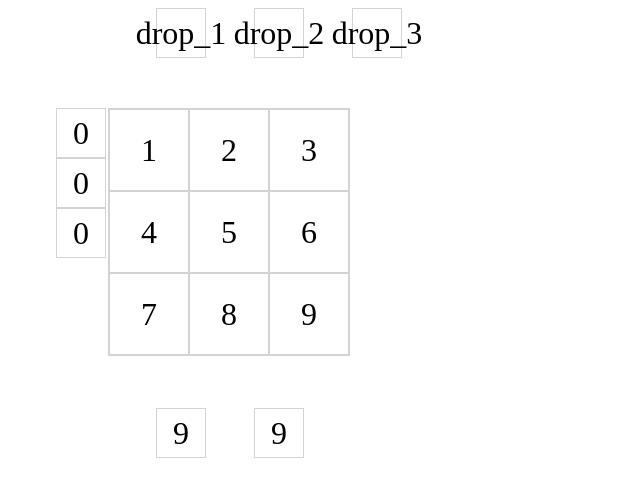
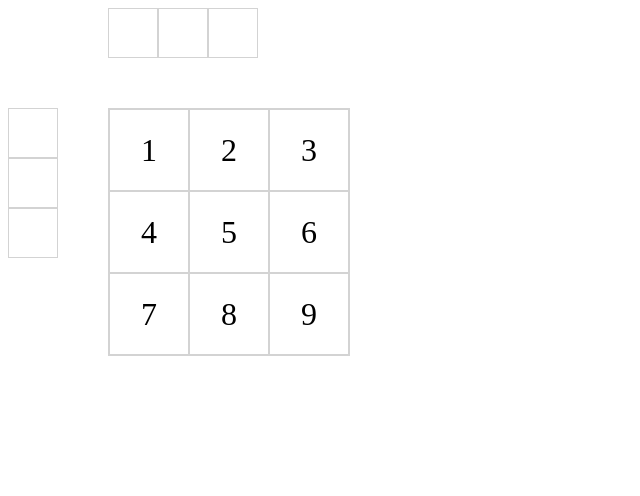
Before and after one commit to nagi-moriyama-lvgs/triple-three, a React app: page / in a window 1280 px wide. Shown: the top 496 px of the page, without its empty margins (0-640 px from the left). Built offline with nearby package versions, Linux system fonts and the light colour scheme; the HTML template or start-up script is replaced by a standard one.

Commit message:
adderのvalue移動実装

```diff
--- /dev/null
+++ b/src/components/atoms/Adder.tsx
@@ -0,0 +1,36 @@
+import React, { memo } from "react";
+import styled from "styled-components";
+
+type BaseSquareProps = {
+  className?: string;
+  value?: string;
+  index?: number;
+  onClick?: (event: React.MouseEvent) => void;
+};
+
+const BaseSquare = React.forwardRef<HTMLDivElement, BaseSquareProps>(function (
+  { className, value, onClick, index },
+  ref
+) {
+  return (
+    <div className={className} ref={ref} onClick={onClick} data-index={index}>
+      <span>{value}</span>
+    </div>
+  );
+});
+
+const Square = styled(BaseSquare)`
+  & {
+    width: 3rem;
+    height: 3rem;
+    border: 1px solid lightgray;
+    display: flex;
+    justify-content: center;
+    align-items: center;
+    span {
+      font-size: 2rem;
+    }
+  }
+`;
+
+export default memo<BaseSquareProps>(Square);
--- a/src/components/organisms/TripleThreeCore.tsx
+++ b/src/components/organisms/TripleThreeCore.tsx
@@ -1,8 +1,7 @@
-import React, { memo } from "react";
+import React, { memo, useState, useCallback, useEffect } from "react";
 import styled from "styled-components";
-import Square from "~/components/atoms/Square";
+import Adder from "~/components/atoms/Adder";
 import NineSquares from "~/components/molecules/NineSquares";
-import { useDnD } from "~/hooks/useDnD";
 
 type BaseTripleThreeCoreProps = {
   className?: string;
@@ -11,57 +10,44 @@ type BaseTripleThreeCoreProps = {
 const BaseTripleThreeCore: React.FC<BaseTripleThreeCoreProps> = ({
   className,
 }) => {
-  const dragList: string[] = ['hand_1', 'hand_2'];
-  const dropList: string[] = ['drop_1','drop_2','drop_3','drop_4','drop_5','drop_6'];
+  const initializeAdderValues = [...Array(6)].map((_, index) => ({
+    index: index,
+    value: "",
+  }));
+  const [adderValues, setAdderValues] = useState(initializeAdderValues);
 
-  const [dragResults, dropResults] = useDnD(dragList, dropList);
+  // adderをクリックした時にvalueを差し替える
+  const onClickSelect = useCallback((event) => {
+    // const newAdderValues = Array.from(initializeAdderValues);
+    // 配列のディープコピーができず、再生性
+    const newAdderValues = [...Array(6)].map((_, index) => ({
+      index: index,
+      value: "",
+    }));
+    newAdderValues[event.currentTarget.dataset.index].value = "+1";
+    setAdderValues(newAdderValues);
+  }, []);
 
   return (
     <div className={className}>
       <div className={"empty_area"}></div>
       <div className={"top_area"}>
-        {dropResults.map((item,index) => (
-          <div key={item.value}>
-          {index < 3 &&
-            <SquareMini number={item.value} {...item.events} />
-          }
-          </div>
-        ))}
+        <Adder onClick={onClickSelect} {...adderValues[0]} />
+        <Adder onClick={onClickSelect} {...adderValues[1]} />
+        <Adder onClick={onClickSelect} {...adderValues[2]} />
       </div>
       <div className={"left_area"}>
-      {dropResults.map((item,index) => (
-          <div key={item.value}>
-          {index >= 3 &&
-            <SquareMini number={0} {...item.events} />
-          }
-          </div>
-      ))}
+        <Adder onClick={onClickSelect} {...adderValues[3]} />
+        <Adder onClick={onClickSelect} {...adderValues[4]} />
+        <Adder onClick={onClickSelect} {...adderValues[5]} />
       </div>
       <div className={"main_area"}>
         <NineSquares />
       </div>
-      <div className={"hand_area"}>
-        {dragResults.map((item) => (
-          <div key={item.value}>
-            <SquareMini
-              number={9}
-              className={"hand"}
-              {...item.events}
-            />
-          </div>
-        ))}
-      </div>
+      <div className={"hand_area"}></div>
     </div>
   );
 };
-
-const SquareMini = styled(Square)`
-  & {
-    width: 3rem;
-    height: 3rem;
-    margin-left: 3rem;
-  }
-`;
 
 const TripleThreeCore = styled(BaseTripleThreeCore)`
   & {
```
